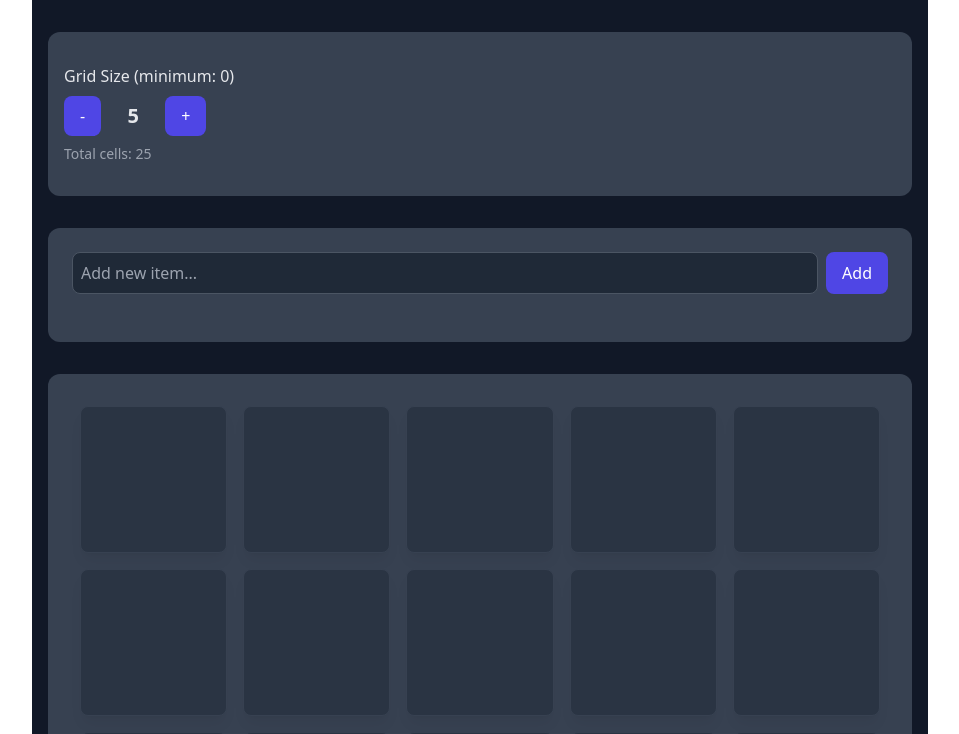
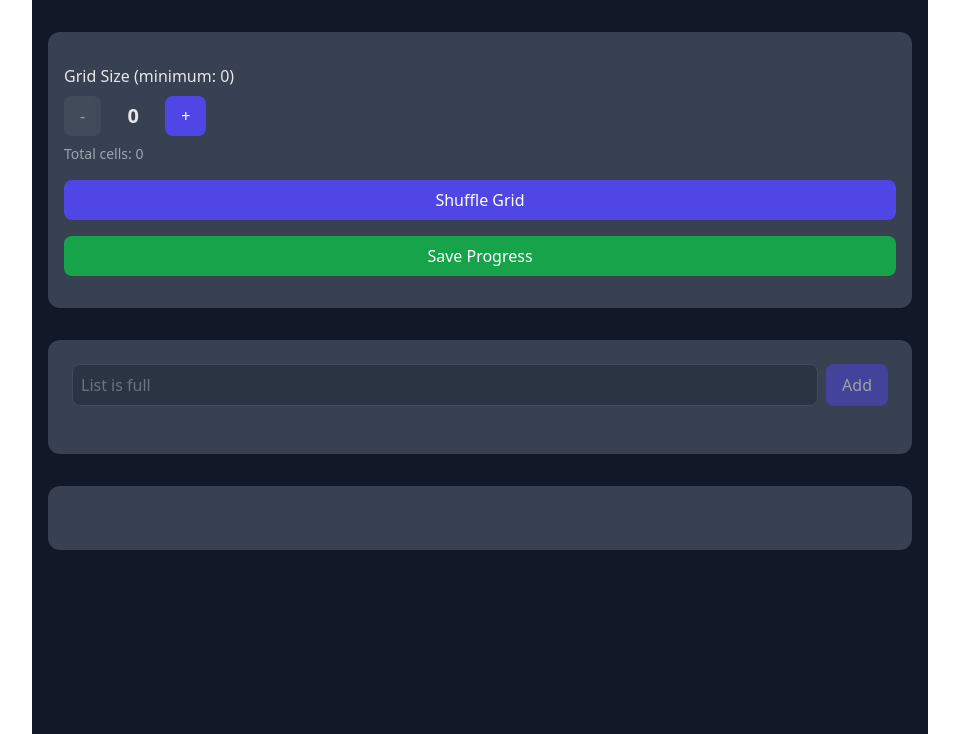
Before and after one commit to NyaStone/PredictionBingo, a React (Vite) app: page / in a window 1280 px wide. Shown: the top 734 px of the page, without its empty margins (160-1119 px from the left). Built offline with nearby package versions, Linux system fonts and the light colour scheme.

Commit message:
Added local storage saves

```diff
--- a/src/components/Settings.tsx
+++ b/src/components/Settings.tsx
@@ -1,10 +1,22 @@
-import { useContext } from "react";
+import { useContext, useEffect, useState } from "react";
 import { SizeContext } from "../contexts/SizeContext";
 import { ItemsContext } from "../contexts/ItemsContext";
+import { ItemPlacementContext, shufflePlacement } from "../contexts/ItemPlacementContext";
+import { GridContext } from "../contexts/GridContext";
 
 export function Settings() {
     const [size, setSize] = useContext(SizeContext);
     const [items, setItems] = useContext(ItemsContext);
+    const [itemPlacement, setItemPlacement] = useContext(ItemPlacementContext);
+    const [gridState, setGridState] = useContext(GridContext);
+    const [hasSavedState, setHasSavedState] = useState(false);
+    const [showSaveSuccess, setShowSaveSuccess] = useState(false);
+    const [showLoadSuccess, setShowLoadSuccess] = useState(false);
+
+    useEffect(() => {
+        const savedState = localStorage.getItem('predictionBingoState');
+        setHasSavedState(!!savedState);
+    }, []);
 
     const minSize = Math.ceil(Math.sqrt(items.length));
 
@@ -16,6 +28,41 @@ export function Settings() {
 
     const handleIncrease = () => {
         setSize(size + 1);
+    };
+
+    const handleShuffle = () => {
+        setItemPlacement(shufflePlacement(itemPlacement));
+    };
+
+    const handleSave = () => {
+        const gameState = {
+            size,
+            items,
+            itemPlacement,
+            gridState,
+            savedAt: new Date().toISOString()
+        };
+        localStorage.setItem('predictionBingoState', JSON.stringify(gameState));
+        setHasSavedState(true); // Update state after saving
+
+        // Show and hide success message
+        setShowSaveSuccess(true);
+        setTimeout(() => setShowSaveSuccess(false), 2000);
+    };
+
+    const handleLoad = () => {
+        const savedState = localStorage.getItem('predictionBingoState');
+        if (savedState) {
+            const gameState = JSON.parse(savedState);
+            setSize(gameState.size);
+            setItems(gameState.items);
+            setItemPlacement(gameState.itemPlacement);
+            setGridState(gameState.gridState);
+
+            // Show and hide success message
+            setShowLoadSuccess(true);
+            setTimeout(() => setShowLoadSuccess(false), 2000);
+        }
     };
 
     return (
@@ -52,6 +99,52 @@ export function Settings() {
                         Total cells: {size * size}
                     </p>
                 </div>
+
+                <div className="flex flex-col gap-2">
+                    <button
+                        onClick={handleShuffle}
+                        className="w-full bg-indigo-600 text-white px-4 py-2 rounded-lg
+                                 hover:bg-indigo-700 transition-colors"
+                    >
+                        Shuffle Grid
+                    </button>
+                </div>
+
+                <div className="flex flex-col gap-2">
+                    <button
+                        onClick={handleSave}
+                        className="w-full bg-green-600 text-white px-4 py-2 rounded-lg
+                                 hover:bg-green-700 transition-colors relative"
+                    >
+                        Save Progress
+                        {showSaveSuccess && (
+                            <span className="absolute inset-0 flex items-center justify-center
+                                         bg-green-500 text-white rounded-lg
+                                         animate-fade-out"
+                            >
+                                Saved!
+                            </span>
+                        )}
+                    </button>
+
+                    {hasSavedState && (
+                        <button
+                            onClick={handleLoad}
+                            className="w-full bg-blue-600 text-white px-4 py-2 rounded-lg
+                                     hover:bg-blue-700 transition-colors relative"
+                        >
+                            Load Saved Progress
+                            {showLoadSuccess && (
+                                <span className="absolute inset-0 flex items-center justify-center
+                                             bg-blue-500 text-white rounded-lg
+                                             animate-fade-out"
+                                >
+                                    Loaded!
+                                </span>
+                            )}
+                        </button>
+                    )}
+                </div>
             </div>
         </div>
     );
--- a/src/contexts/SizeContext.tsx
+++ b/src/contexts/SizeContext.tsx
@@ -5,7 +5,7 @@ type SizeState = [number, React.Dispatch<React.SetStateAction<number>>];
 export const SizeContext = createContext<SizeState>([0, () => {}] as SizeState);
 
 export const SizeContextProvider = ({children}: {children: React.ReactNode}) => {
-    const sizeState = useState(5);
+    const sizeState = useState(0);
 
     return <SizeContext.Provider value={sizeState}>
         {children}
```
